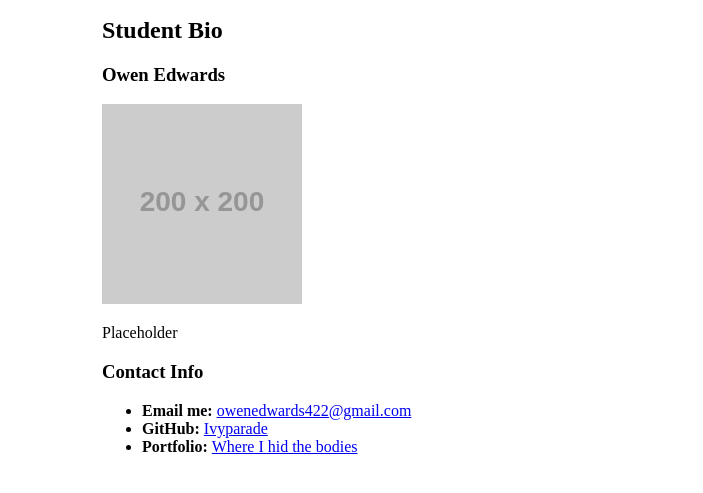
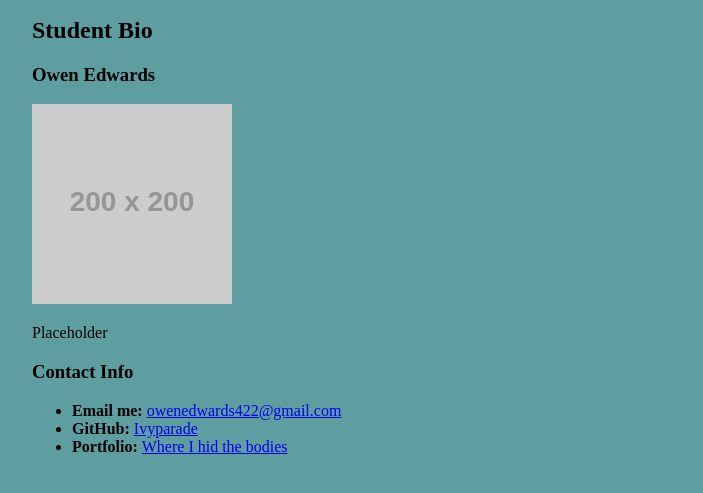
Before and after one commit to Ivyparade/Classwork, a plain HTML site: page index.html in a window 1280 px wide. Shown: the part 85-578 px from the top of the page, without its empty margins (288-991 px from the left). Drawn offline with Linux system fonts and the light colour scheme; placeholder pictures from the web are drawn by us.

Commit message:
Final Changes?

```diff
--- a/index.html
+++ b/index.html
@@ -14,7 +14,7 @@
      <h3><strong>Owen Edwards</strong></h3>
      <img src="http://placehold.it/200x200" alt = "My Mug">
      <br>
-     <p>Placeholder</p>
+     <p class= "bio">Placeholder</p>
      <h3>Contact Info</h3>
       <ul>
         <li><strong>Email me:</strong> <a href= "mailto: owenedwards422@gmail.com">owenedwards422@gmail.com</a></li>
--- a/style.css
+++ b/style.css
@@ -1,5 +1,6 @@
 
 body {
-    width: 500px;
+    width: 50%;
     Margin: auto;
+    background-color: cadetblue;
 }
```
